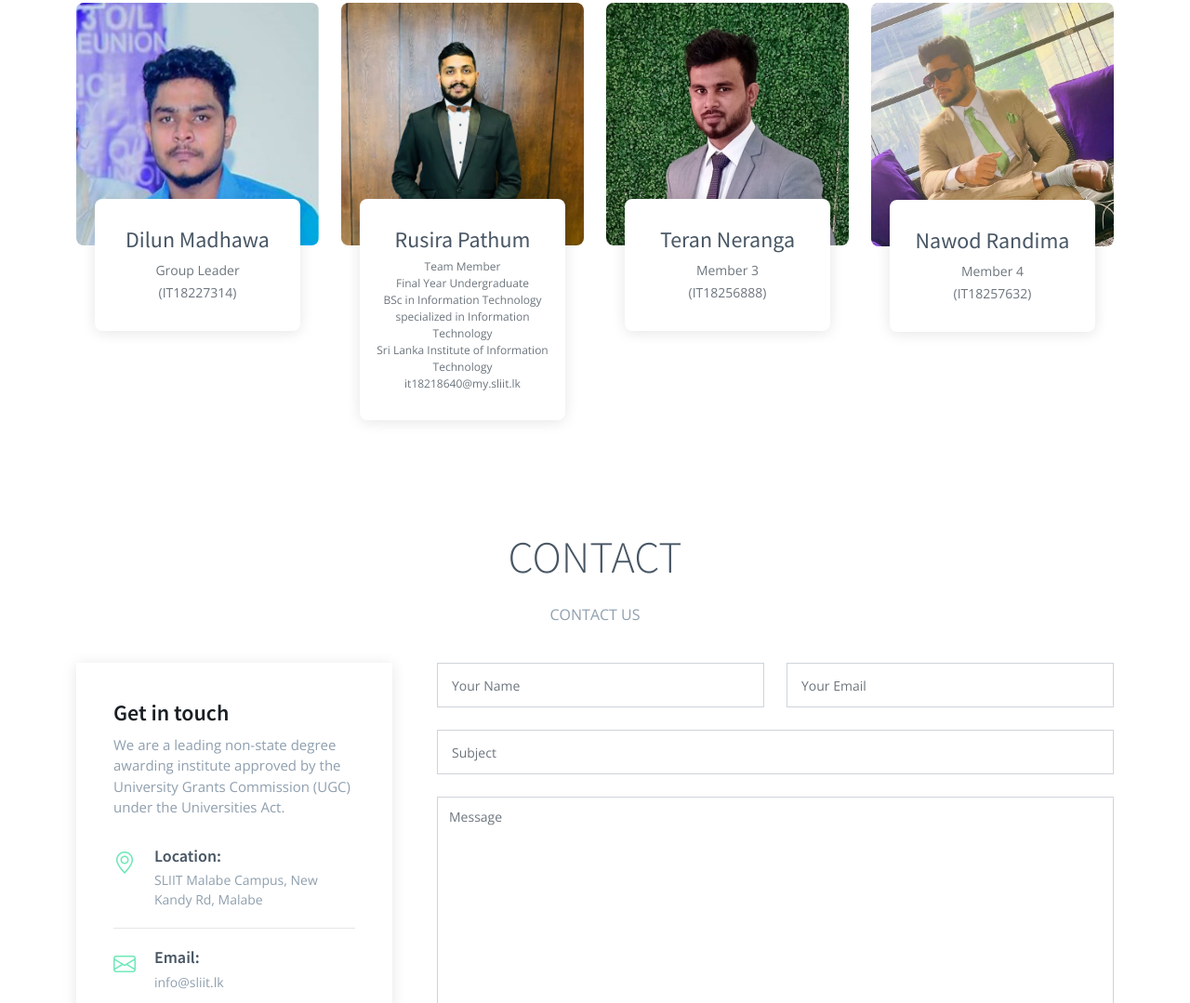
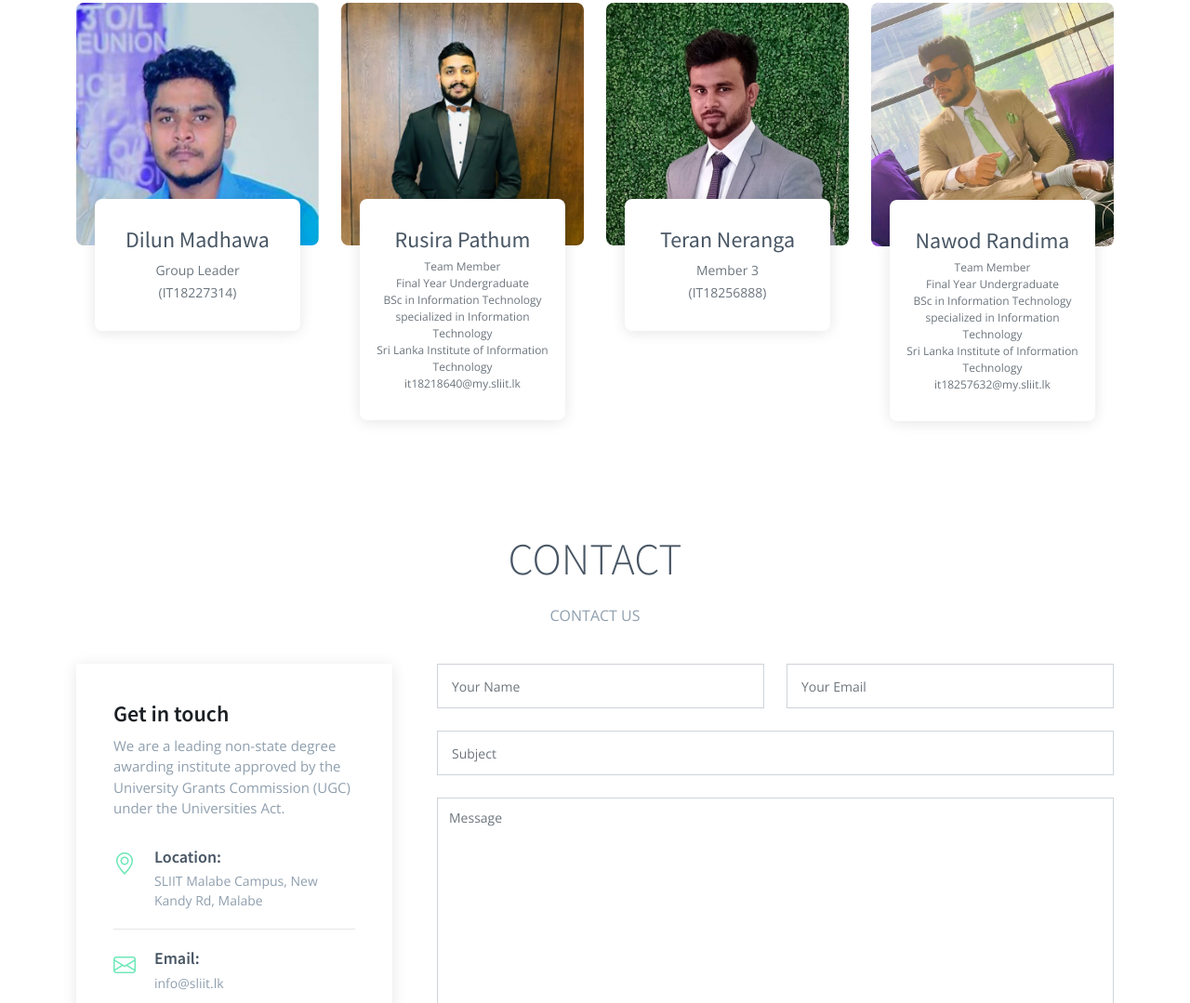
Before and after one commit to ktneranga/HelplyWeb, a plain HTML site: page index.html in a window 1280 px wide. Shown: the part 5985-7064 px from the top of the page at 93% size. Drawn offline with nearby package versions, Linux system fonts and the light colour scheme.

Commit message:
some changes

```diff
--- a/index.html
+++ b/index.html
@@ -1355,8 +1355,11 @@
                   <a href=""><i class="bi bi-linkedin"></i></a>
                 </div>
                 <h4>Nawod Randima</h4>
-                <span><small>Member 4</small></span>
-                <span><small>(IT18257632)</small></span>
+                <span style="font-size: 12px">Team Member</span>
+                <span style="font-size: 12px">Final Year Undergraduate</span>
+                <span style="font-size: 12px">BSc in Information Technology specialized in Information Technology</span>
+                <span style="font-size: 12px">Sri Lanka Institute of Information Technology</span>
+                <span style="font-size: 12px">it18257632@my.sliit.lk</span>
               </div>
             </div>
           </div>
```
